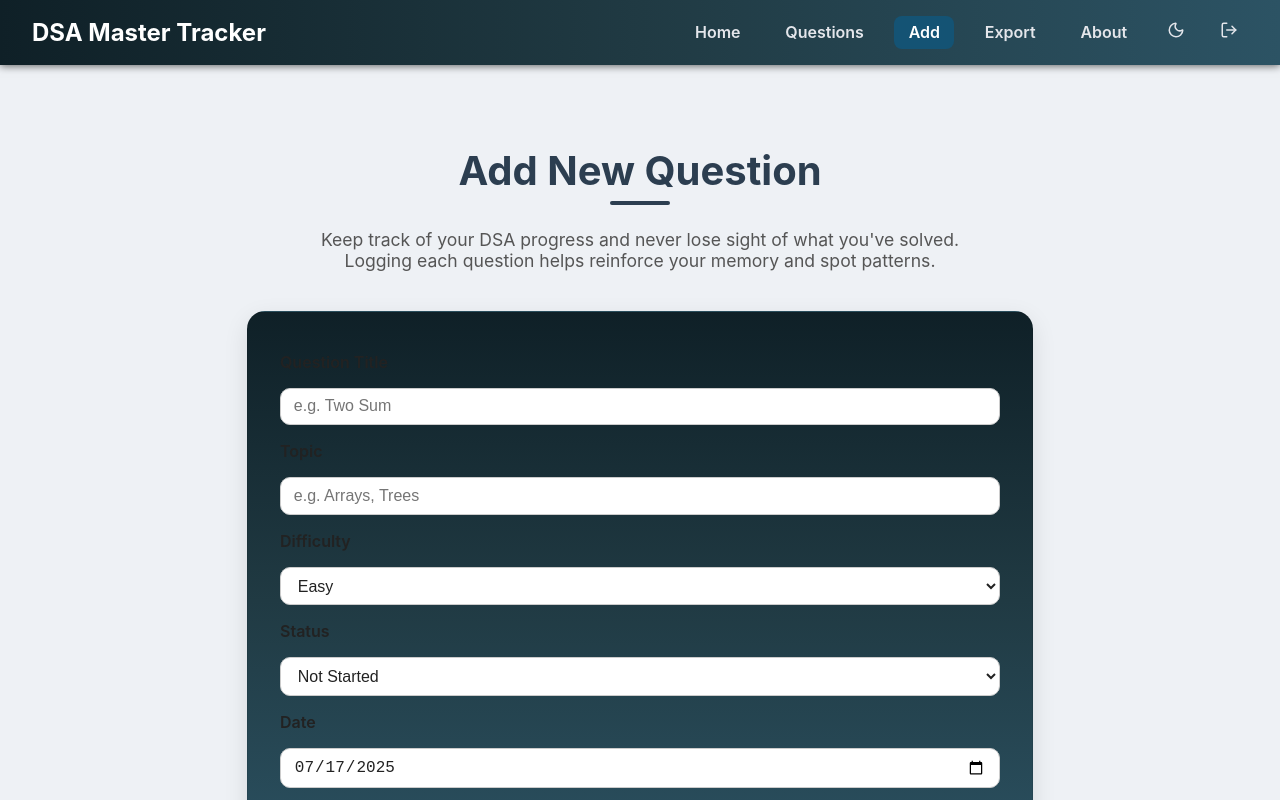
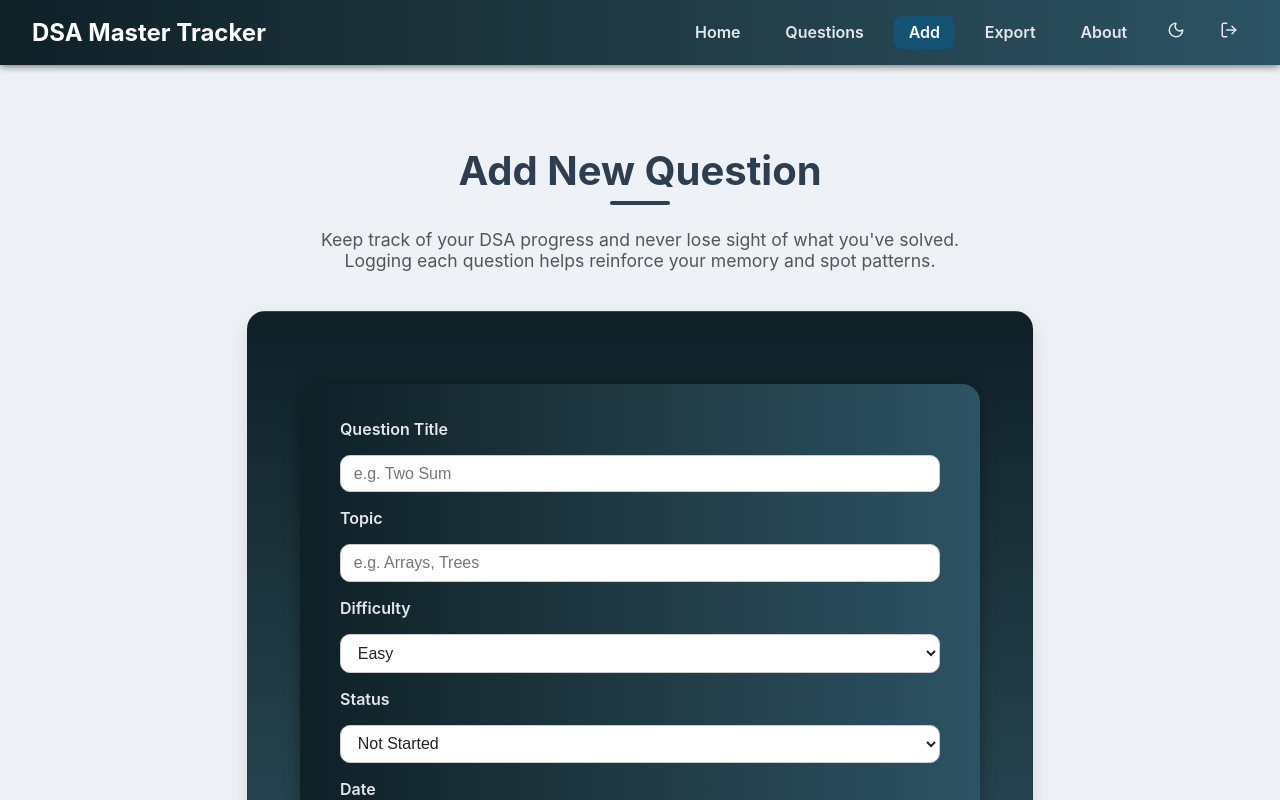
Before and after one commit to Pratik-shedge07/dsa-tracker, a React (Create React App) app: page /add in a window 1280 px wide. Shown: the top 800 px of the page. Built offline with nearby package versions, Linux system fonts and the light colour scheme; sample sign-in values are in the browser's storage.

Commit message:
tracker form updated

```diff
--- a/src/components/TrackerForm.jsx
+++ b/src/components/TrackerForm.jsx
@@ -1,5 +1,22 @@
 import React, { useState } from 'react';
 import styled from 'styled-components';
+
+const FormCard = styled.div`
+  background: linear-gradient(to right, #0f2027, #203a43, #2c5364);
+  color: #e4e6eb;
+  border-radius: 18px;
+  box-shadow: 0 2px 16px rgba(0, 0, 0, 0.35);
+  padding: 2.2rem 2.5rem 2rem 2.5rem;
+  margin: 2rem auto 2.5rem auto;
+  max-width: 600px;
+  width: 100%;
+
+  @media (max-width: 700px) {
+    padding: 1.2rem 0.7rem 1.2rem 0.7rem;
+    margin: 1rem 0.2rem 1.5rem 0.2rem;
+    max-width: 100%;
+  }
+`;
 
 const Form = styled.form`
   display: flex;
@@ -10,7 +27,7 @@ const Form = styled.form`
 const Label = styled.label`
   font-weight: 600;
   font-size: 1rem;
-  color: ${({ dark }) => (dark ? '#ddd' : '#222')};
+  color: ${({ dark }) => (dark ? '#ddd' : '#e4e6eb')};
 `;
 
 const Input = styled.input`
@@ -25,6 +42,11 @@ const Input = styled.input`
     outline: none;
     border-color: ${({ dark }) => (dark ? '#00bcd4' : '#3498db')};
     box-shadow: 0 0 8px ${({ dark }) => (dark ? '#00bcd4' : '#3498db')};
+  }
+
+  @media (max-width: 700px) {
+    font-size: 0.97rem;
+    padding: 0.45rem 0.7rem;
   }
 `;
 
@@ -41,6 +63,11 @@ const Select = styled.select`
     border-color: ${({ dark }) => (dark ? '#00bcd4' : '#3498db')};
     box-shadow: 0 0 8px ${({ dark }) => (dark ? '#00bcd4' : '#3498db')};
   }
+
+  @media (max-width: 700px) {
+    font-size: 0.97rem;
+    padding: 0.45rem 0.7rem;
+  }
 `;
 
 const Button = styled.button`
@@ -56,6 +83,11 @@ const Button = styled.button`
 
   &:hover {
     background-color: #0097a7;
+  }
+
+  @media (max-width: 700px) {
+    font-size: 1rem;
+    padding: 0.7rem 0.8rem;
   }
 `;
 
@@ -102,6 +134,7 @@ function TrackerForm({ onAdd }) {
   };
 
   return (
+    <FormCard>
       <Form onSubmit={handleSubmit} dark={dark}>
         <Label dark={dark} htmlFor="title">
           Question Title
@@ -172,6 +205,7 @@ function TrackerForm({ onAdd }) {
 
         <Button type="submit">Add Question</Button>
       </Form>
+    </FormCard>
   );
 }
 
```
Lines whose indentation alone changed are shown as unchanged.
